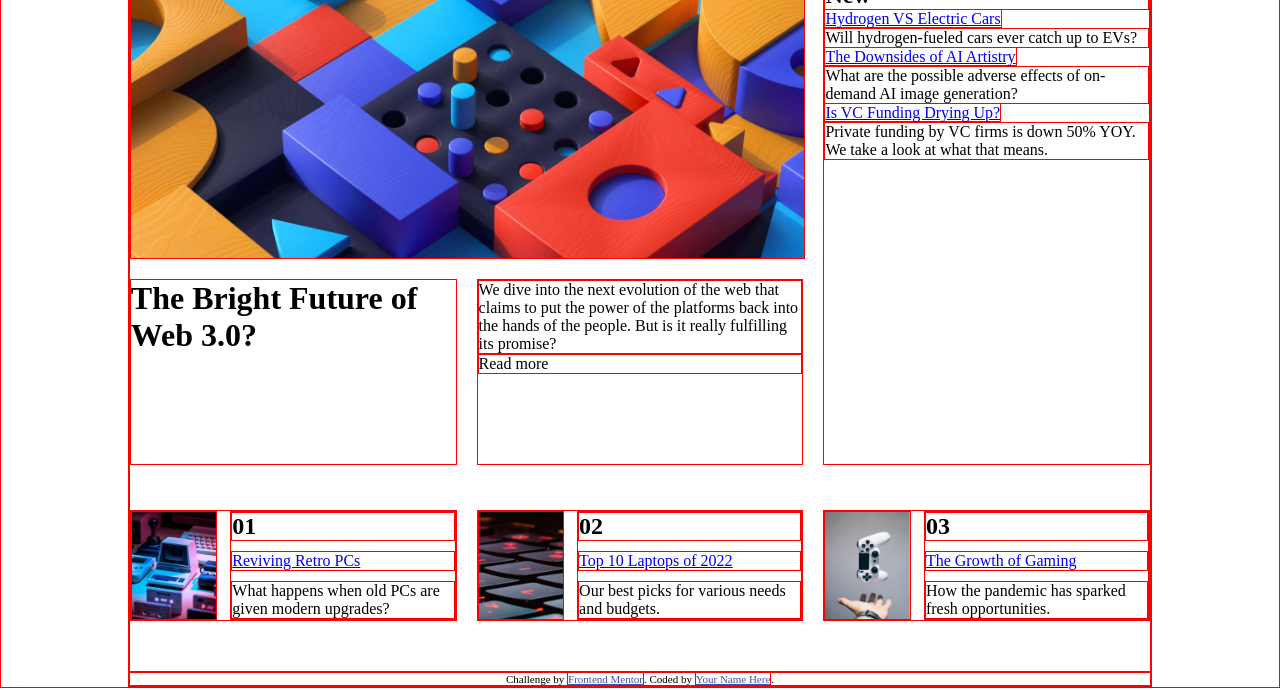
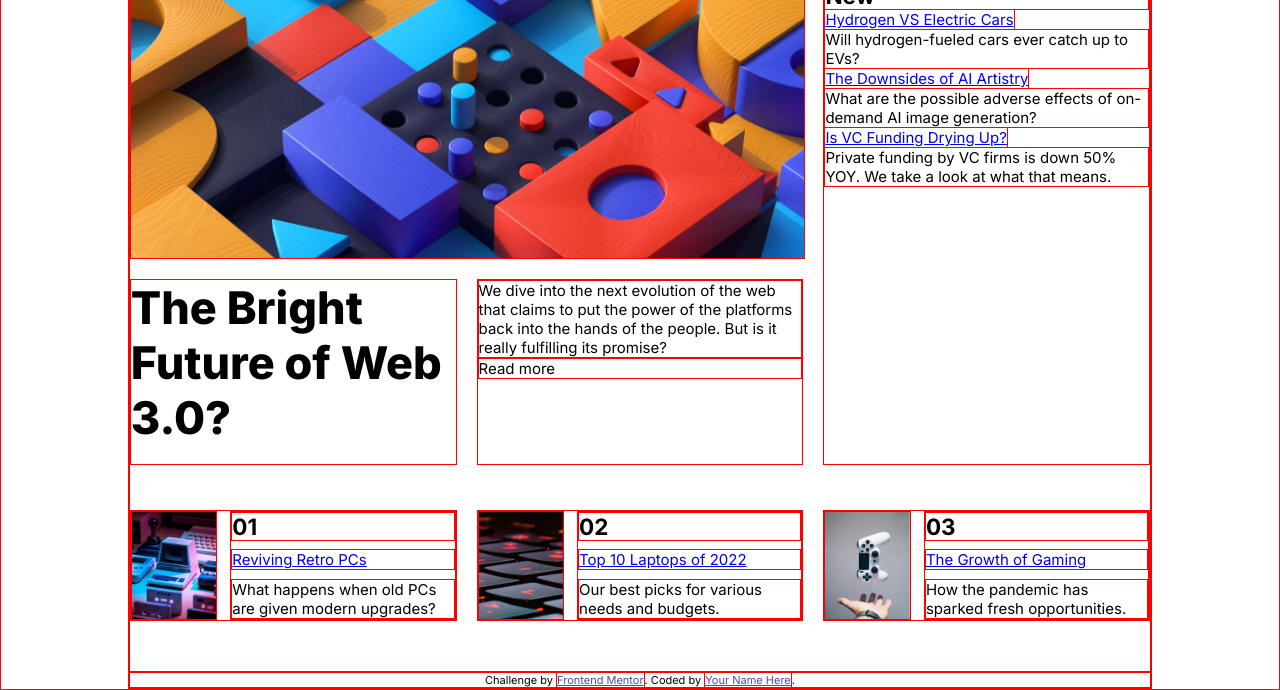
Before and after one commit to YippeYim/FM-02-news-homepage, a plain HTML site: page index.html in a window 1280 px wide. Shown: the part 137-827 px from the top of the page. Drawn offline with Linux system fonts and the light colour scheme.

Commit message:
add font family

```diff
--- a/style.css
+++ b/style.css
@@ -1,3 +1,16 @@
+@import url('https://fonts.googleapis.com/css2?family=Inter:wght@400;700;800&display=swap');
+
+:root{
+    --softOrange:hsl(35, 77%, 62%);
+    --softRed:hsl(5, 85%, 63%);
+
+    --offWhite:hsl(36, 100%, 99%);
+    --grayishBlue:hsl(233, 8%, 79%);
+    --darkGrayishBlue:hsl(236, 13%, 42%);
+    --veryDarkBlue:hsl(240, 100%, 5%);
+
+    --pSize:15px;
+}
 *{
     border:1px solid red;
     margin:0px;
@@ -10,6 +23,9 @@ nav{
 body{
     width:80%;
     margin:auto;
+    font-size:var(--pSize);
+    font-family: 'Inter';
+    font-weight: 400;
 }
 .container{
     height:100%;
@@ -25,7 +41,9 @@ body{
 }
 .container > h1 {
     grid-column: 1/2;
-    gird-row:1/2;
+    grid-row:2/3;
+    font-weight:800;
+    font-size:45px;
 }
 .readmore-box{
     grid-column:2/3;
```
